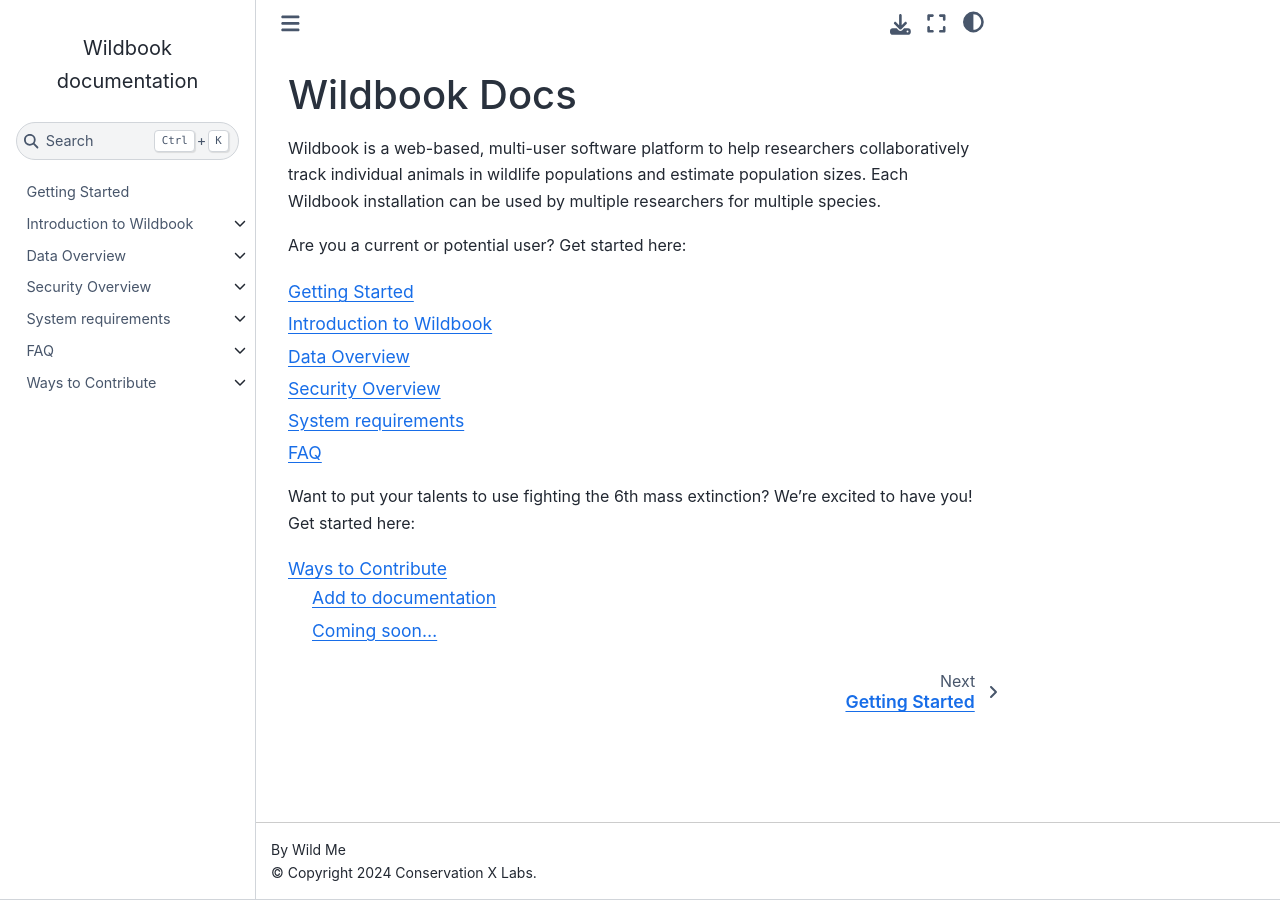
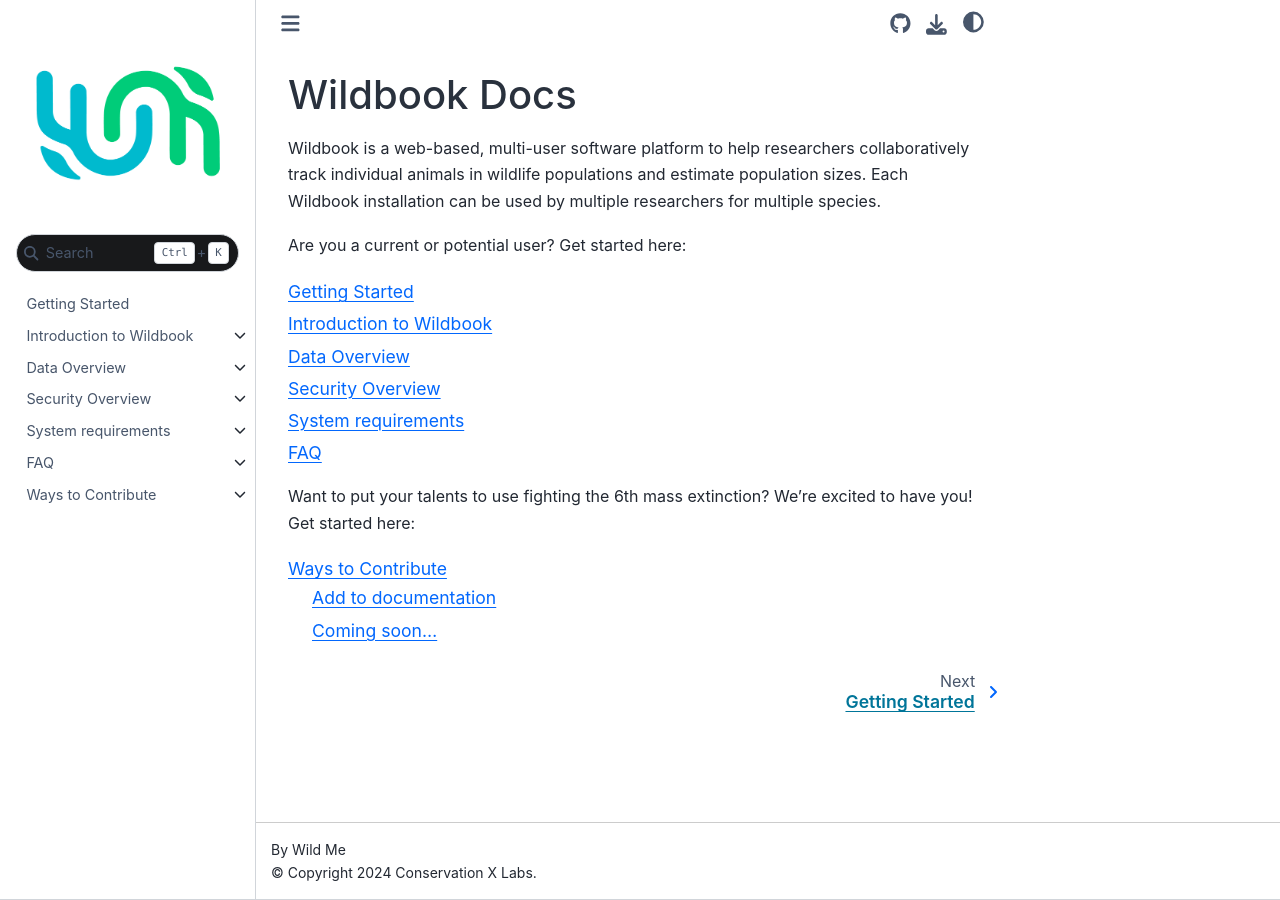
Before and after one commit to WildMeOrg/wildbook-docs, a Sphinx documentation site: the page built from docs/index.md, in a window 1280 px wide. Built offline with Sphinx 7.4.7 and the Sphinx Book theme 1.1.4, drawn with Linux system fonts in a browser that asks for light colours.

Commit message:
basic styling changes for light and dark mode

```diff
--- a/docs/_static/custom.css
+++ b/docs/_static/custom.css
@@ -0,0 +1,31 @@
+html[data-theme='dark'] {
+    --pst-color-background: #18191B;
+    --pst-color-on-surface:#F2F2F3;
+    --pst-color-primary: #007599;
+    --pst-color-secondary: #007599;
+}
+
+html[data-theme='light'] {
+    --pst-color-primary: #007599;
+    --pst-color-secondary: #007599;
+}
+
+html[data-theme='dark'] a {
+    color:#0267FD;
+}
+
+html[data-theme='dark'] a:hover {
+    color:#007599;
+}
+
+html[data-theme='light'] a {
+    color:#0267FD;
+}
+
+html[data-theme='light'] a:hover {
+    color:#007599;
+}
+
+.search-button-field {
+    background-color: #18191B;
+}
--- a/docs/conf.py
+++ b/docs/conf.py
@@ -28,7 +28,13 @@
 html_theme = 'sphinx_book_theme'
 html_theme_options = {
     "max_navbar_depth": 4,
+    "repository_url": "https://github.com/WildMeOrg/wildbook-docs",
+    "repository_branch": "main",
+    "use_repository_button": "true",
+    "use_fullscreen_button": "false",
+    "home_page_in_toc": "true",
 }
+html_logo = "_static/WildMe-Logo.png"
 html_static_path = ['_static']
 html_css_files = ['custom.css']
 html_js_files = ['tocjs.js']
```
Also changed, not shown: docs/_static/WildMe-Logo.png (added).
